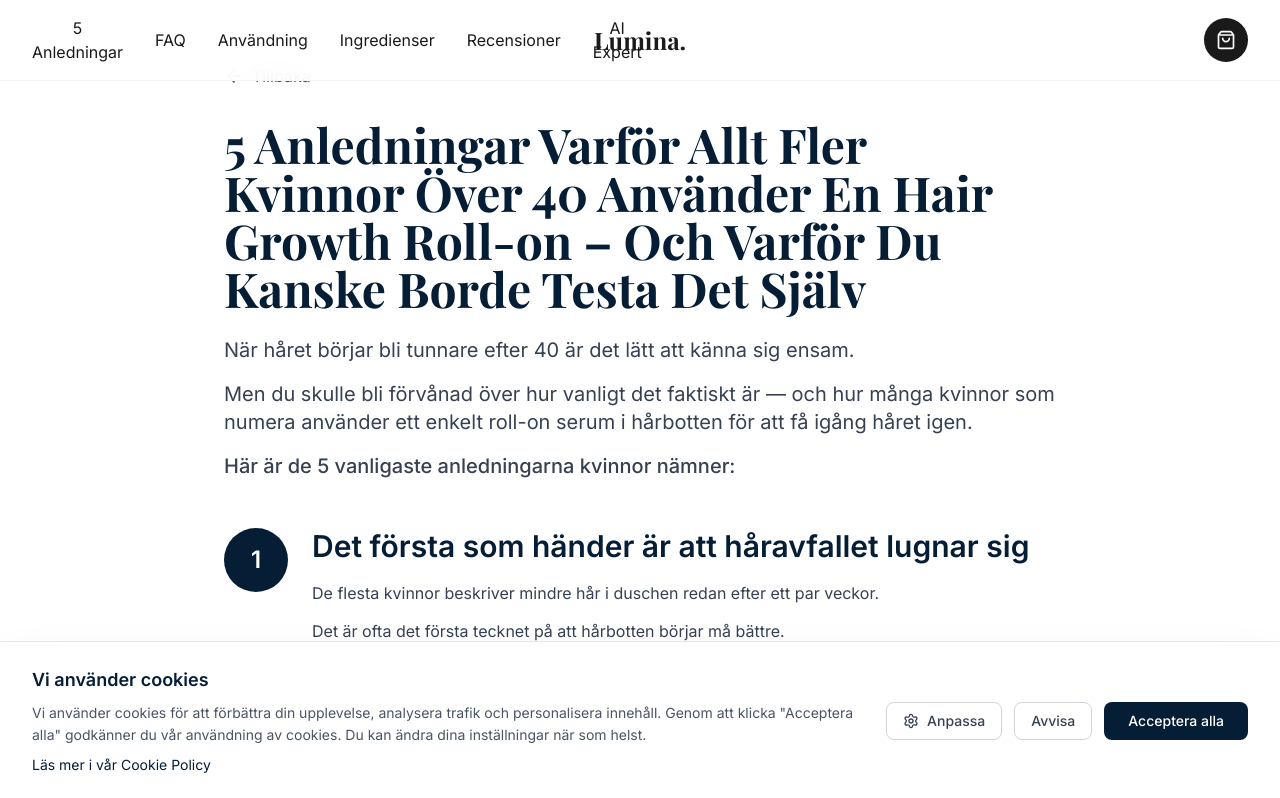
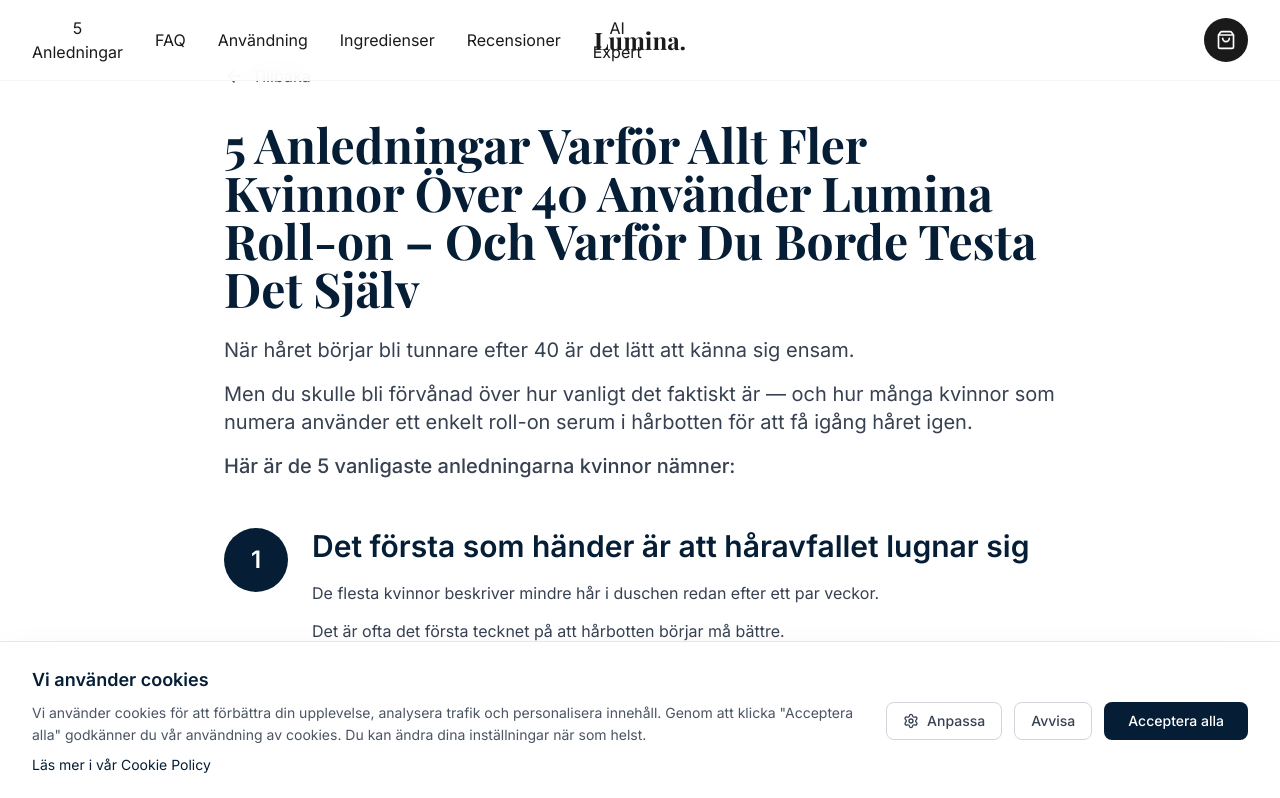
Before and after one commit to mangaz900/luminaflow, a React (Vite) app: page /5-anledningar-hair-growth-roll-on in a window 1280 px wide. Shown: the top 798 px of the page. Built offline with nearby package versions, Linux system fonts and the light colour scheme; a web font is replaced by a local one.

Commit message:
Update listicle title to mention Lumina Roll-on

```diff
--- a/pages/listicles/HairGrowthRollOn.tsx
+++ b/pages/listicles/HairGrowthRollOn.tsx
@@ -20,7 +20,7 @@ const HairGrowthRollOn: React.FC = () => {
         {/* Header */}
         <header className="mb-12">
           <h1 className="text-3xl md:text-4xl lg:text-5xl font-serif font-bold text-medical-900 mb-6 leading-tight">
-            5 Anledningar Varför Allt Fler Kvinnor Över 40 Använder En Hair Growth Roll-on – Och Varför Du Kanske Borde Testa Det Själv
+            5 Anledningar Varför Allt Fler Kvinnor Över 40 Använder Lumina Roll-on – Och Varför Du Borde Testa Det Själv
           </h1>
 
           <p className="text-lg md:text-xl text-gray-700 leading-relaxed">
```
